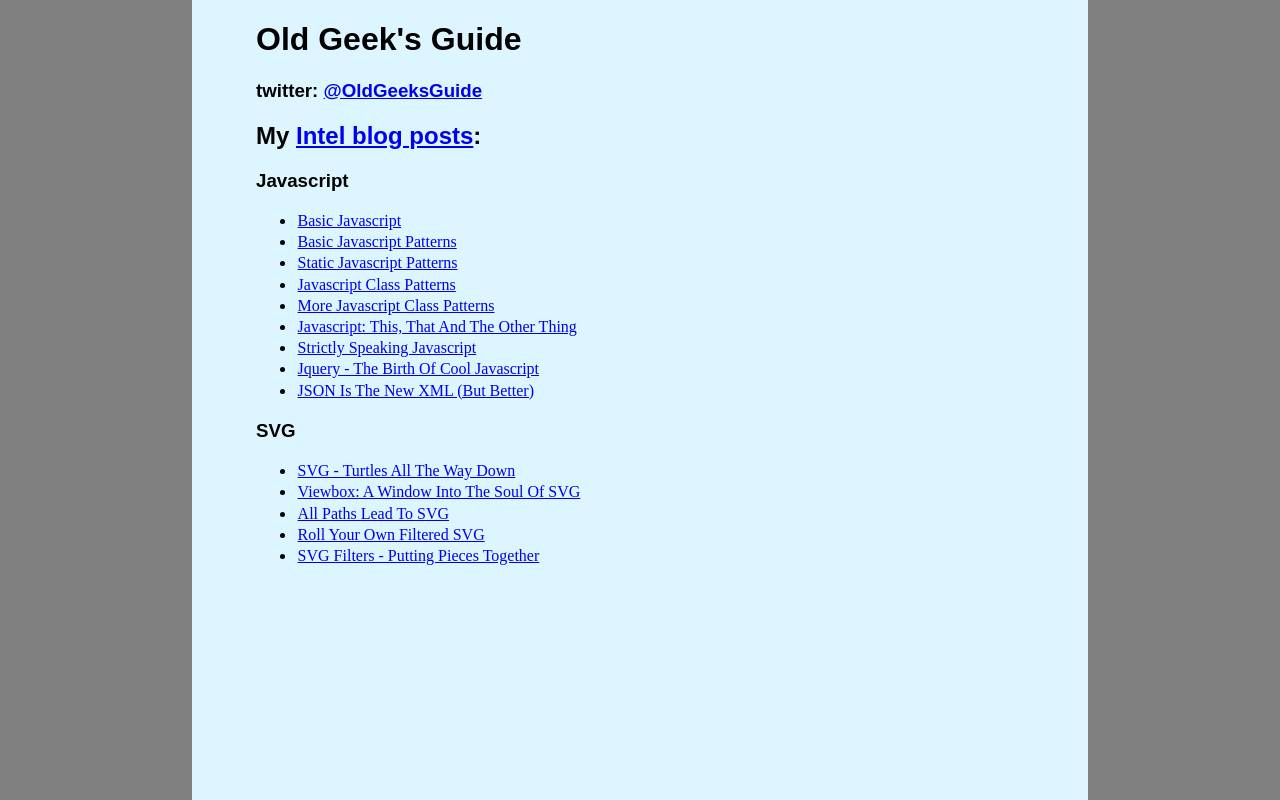
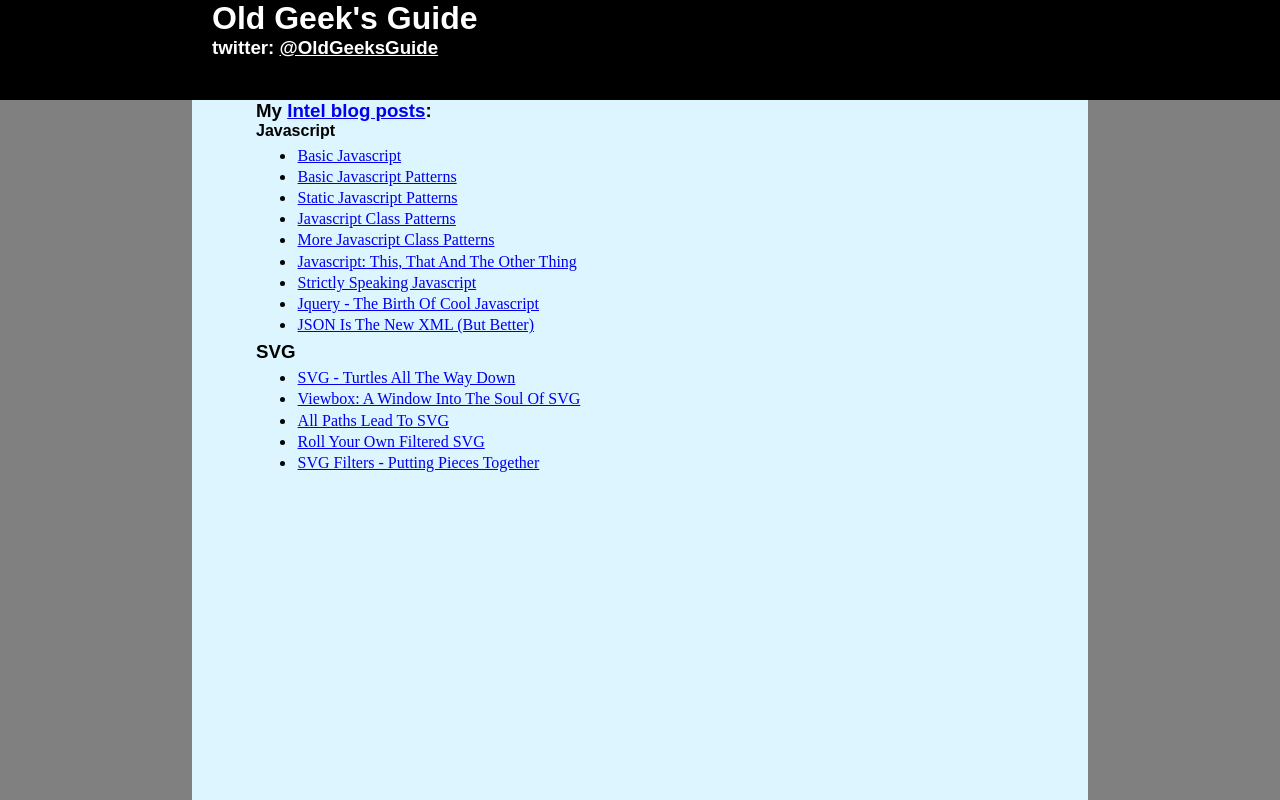
Before and after one commit to oldgeeksguide/oldgeeksguide.github.io, a plain HTML site: page index.html in a window 1280 px wide. Drawn offline with Linux system fonts and the light colour scheme; a web font is replaced by a local one.

Commit message:
Added black title bar at top

```diff
--- a/index.html
+++ b/index.html
@@ -12,25 +12,40 @@
 html, body {
   font-family: Gentium Book Basic, serif;
   background: rgb(128, 128, 128);
-  width: 80%;
-  margin: auto;
+  margin: 0;
+  padding: 0;
+  top: 0;
+  left: 0;
+  height: 100%;
 }
 
 .main {
   position: absolute;
   left: 15vw;
   top: 0;
-  height: 100%;
+  min-height: 100vh;
   background: rgb(220,245,255);
   width: 60vw;
-  margin: auto;
   padding-left: 5vw;
   padding-right: 5vw;
-  padding-top: 0;
+  padding-top: 0px;
+  padding-bottom: 0;
+}
+
+.header-main {
+  width: 70vw;
+  height: 100px;
+  margin-left: -5vw;
+  padding-left: 20px;
+  padding-bottom: 0px;
+  background: black;
+  white-space: nowrap;
 }
 
 h1, h2, h3, h4, h5, h6 {
   font-family: Andika, sans-serif;
+  margin-top: 0;
+  margin-bottom: 0;
 }
 
 p {
@@ -53,21 +68,40 @@ pre {
   margin-left: 10%;
 }
 
+ul {
+  margin-top: 5px;
+  margin-bottom: 5px;
+}
+
 li {
   padding: 0.1em;
+}
+
+header, .header-main {
+  color: white;
+  background: black;
+  height: 100px;
+}
+
+.header-main a {
+  color: white;
 }
 
 </style>
 
 <body>
+  <header>
+  </header>
 
   <div class="main">
+    <div class="header-main">
       <h1>Old Geek's Guide</h1>
       <h3>twitter: <a href="https://twitter.com/oldgeeksguide">@OldGeeksGuide</a></h3>
-  <h2>
+    </div>
+    <h3>
       My <a href="http://software.intel.com/en-us/blogs/author/336780">Intel blog posts</a>:
-  </h2>
-  <h3>Javascript</h3>
+    </h3>
+    <h4>Javascript</h3>
     <ul>
       <li>
         <a href="http://software.intel.com/en-us/html5/blogs/basic-javascript">Basic Javascript</a>
```
Lines whose indentation alone changed are shown as unchanged.
